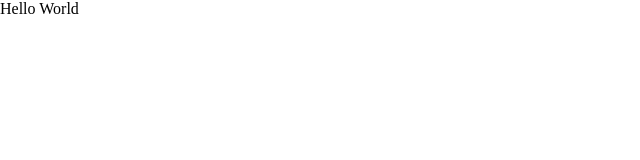
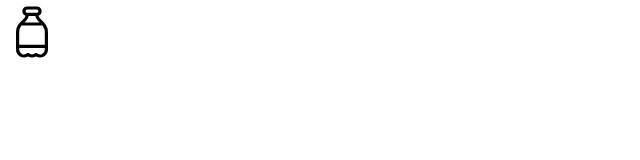
Before and after one commit to Anti-Meteor-Fall/vending-machine, a Next.js app in the folder frontend/: page / in a window 1280 px wide. Shown: the top 160 px of the page, without its empty margins (0-640 px from the left). Built offline with nearby package versions, Linux system fonts and the light colour scheme.

Commit message:
feat: 商品表示コンポーネントの作成

```diff
--- /dev/null
+++ b/frontend/src/components/ShowProduct.tsx
@@ -0,0 +1,30 @@
+/** @jsxImportSource @emotion/react */
+import { css } from "@emotion/react";
+
+const styles = {
+  showImg: css `
+    font-size: 4rem;
+  `,
+};
+
+const ShowProduct = (props) => {
+  return (
+    <>
+    {/* 一時的にsvgで表示している */}
+      <svg
+        css={styles.showImg}
+        xmlns="http://www.w3.org/2000/svg"
+        width="1em"
+        height="1em"
+        viewBox="0 0 20 20"
+      >
+        <path
+          fill="currentColor"
+          d={props.imgPath}
+        />
+      </svg>
+
+    </>
+  );
+};
+export default ShowProduct;
--- a/frontend/src/pages/index.tsx
+++ b/frontend/src/pages/index.tsx
@@ -1,8 +1,11 @@
+import ShowProduct from "@/components/ShowProduct";
+
 export default function Home() {
   return (
     <>
       <main>
-        <div>Hello World</div>
+        {/* 仮表示 */}
+      <ShowProduct imgPath="M8.5 2h3a1.5 1.5 0 0 1 .547 2.897c.121.487.477.856 1.022 1.393l.01.01c.384.378.839.826 1.237 1.423a4.144 4.144 0 0 1 .674 2.558c.007.072.01.145.01.219v5a2.5 2.5 0 0 1-3.75 2.165A2.49 2.49 0 0 1 10 18a2.49 2.49 0 0 1-1.25-.335A2.5 2.5 0 0 1 5 15.5v-5c0-.074.003-.147.01-.22A4.11 4.11 0 0 1 5 10c0-1.33.639-2.512 1.63-3.326c.113-.12.224-.234.328-.342l.002-.001c.533-.55.881-.925.997-1.432A1.5 1.5 0 0 1 8.5 2ZM14 14v-3.5c0-.055-.003-.108-.008-.161a.501.501 0 0 1-.002-.093a3.148 3.148 0 0 0-.529-2.002A5.206 5.206 0 0 0 13.287 8H6.718a3.191 3.191 0 0 0-.708 2.246a.5.5 0 0 1-.001.093A1.526 1.526 0 0 0 6 10.5V14h8Zm-8 1v.5a1.5 1.5 0 0 0 2.437 1.171a.5.5 0 0 1 .626 0c.257.206.582.329.937.329c.355 0 .68-.123.937-.329a.5.5 0 0 1 .626 0A1.5 1.5 0 0 0 14 15.5V15H6Zm5.046-10h-2.09c-.157.872-.714 1.446-1.24 1.987L7.705 7h4.661l-.042-.041C11.79 6.434 11.211 5.864 11.046 5ZM8.5 4h3a.5.5 0 0 0 0-1h-3a.5.5 0 0 0 0 1Z"></ShowProduct>
       </main>
     </>
   );
```
Also changed, not shown: 1 other file (tests, documents, lock files or other folders).
